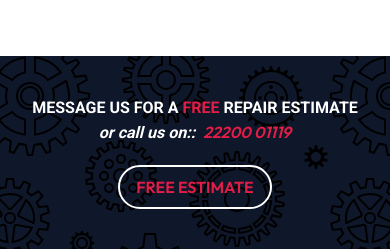
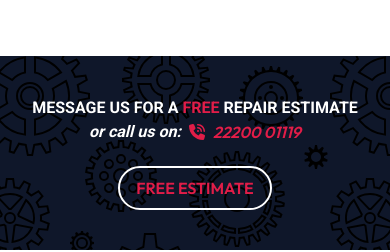
Before and after one commit to dizars1776/Repair-Shop-Template, a React (Vite) app: page / in a window 390 px wide. Shown: the part 3460-3712 px from the top of the page. Built offline with nearby package versions, Linux system fonts and the light colour scheme.

Commit message:
fix: add telephone icon

```diff
--- a/src/components/CallToAction.jsx
+++ b/src/components/CallToAction.jsx
@@ -1,4 +1,6 @@
 import React from 'react'
+import { FontAwesomeIcon } from '@fortawesome/react-fontawesome'
+import { faPhoneVolume } from '@fortawesome/free-solid-svg-icons'
 
 class CallToAction extends React.Component {
   render() {
@@ -12,11 +14,11 @@ class CallToAction extends React.Component {
             Message us for a<span className="text-rose-600"> free </span>
             repair estimate
             <br />
-            <em className="lowercase">
-              or call us on::
-              <a className="telephone" href="tel:2220001119">
-                <span className="inline-flex items-baseline gap-x-2 pl-2 text-rose-600">
-                  {/* <i className="h-4 w-4 self-center" /> */}
+            <em className="inline-flex gap-x-2 lowercase">
+              or call us on:
+              <a href="tel:2220001119" className="text-rose-600">
+                <span className="inline-flex items-center gap-x-2 text-rose-600">
+                  <FontAwesomeIcon icon={faPhoneVolume} />
                   22200 01119
                 </span>
               </a>
```
